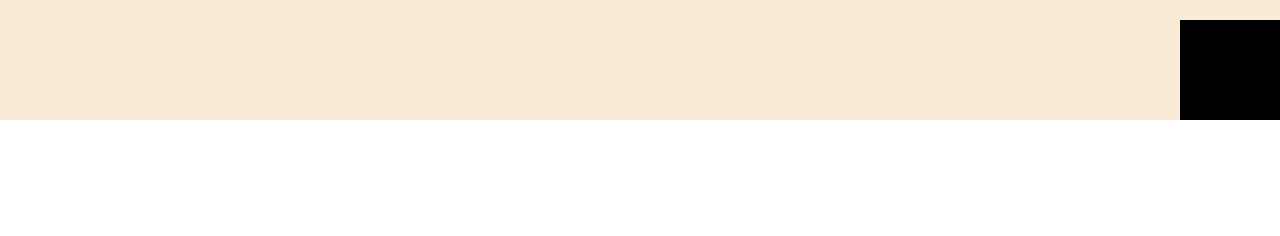
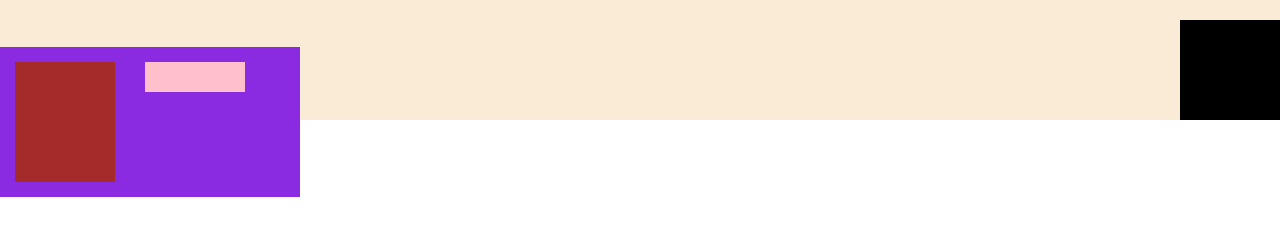
Before and after one commit to juhye7542/MDIA2190-lab, a plain HTML site: page index.html in a window 1280 px wide. Drawn offline with Linux system fonts and the light colour scheme.

Commit message:
all done

```diff
--- a/index.html
+++ b/index.html
@@ -14,11 +14,16 @@
 
         <!-- HEADER -->
         <header>
+            <div id="leftbox">
+                <div class="content" id="profile"></div>
+                <div class="content" id="username"></div>
+            </div>
             <div id="rightbox"></div>
             <!-- //setting part which working from adam// -->
 
         </header>
         <!-- HEADER END-->
+
 
 
         <!-- FOOTER -->
--- a/jinny1.css
+++ b/jinny1.css
@@ -19,3 +19,28 @@ header {
     right: 0;
 
 }
+
+#leftbox{
+    top: 39%;
+    width: 300px;
+    height: 150px;
+    position: relative;
+    background-color: blueviolet;
+    display: flex;
+}
+
+.content {
+    margin: 15px;
+}
+
+#profile{
+    width: 100px;
+    height: 120px;
+    background-color: brown;
+}
+#username
+{
+    width: 100px;
+    height: 30px;
+    background-color: pink;
+}
```
